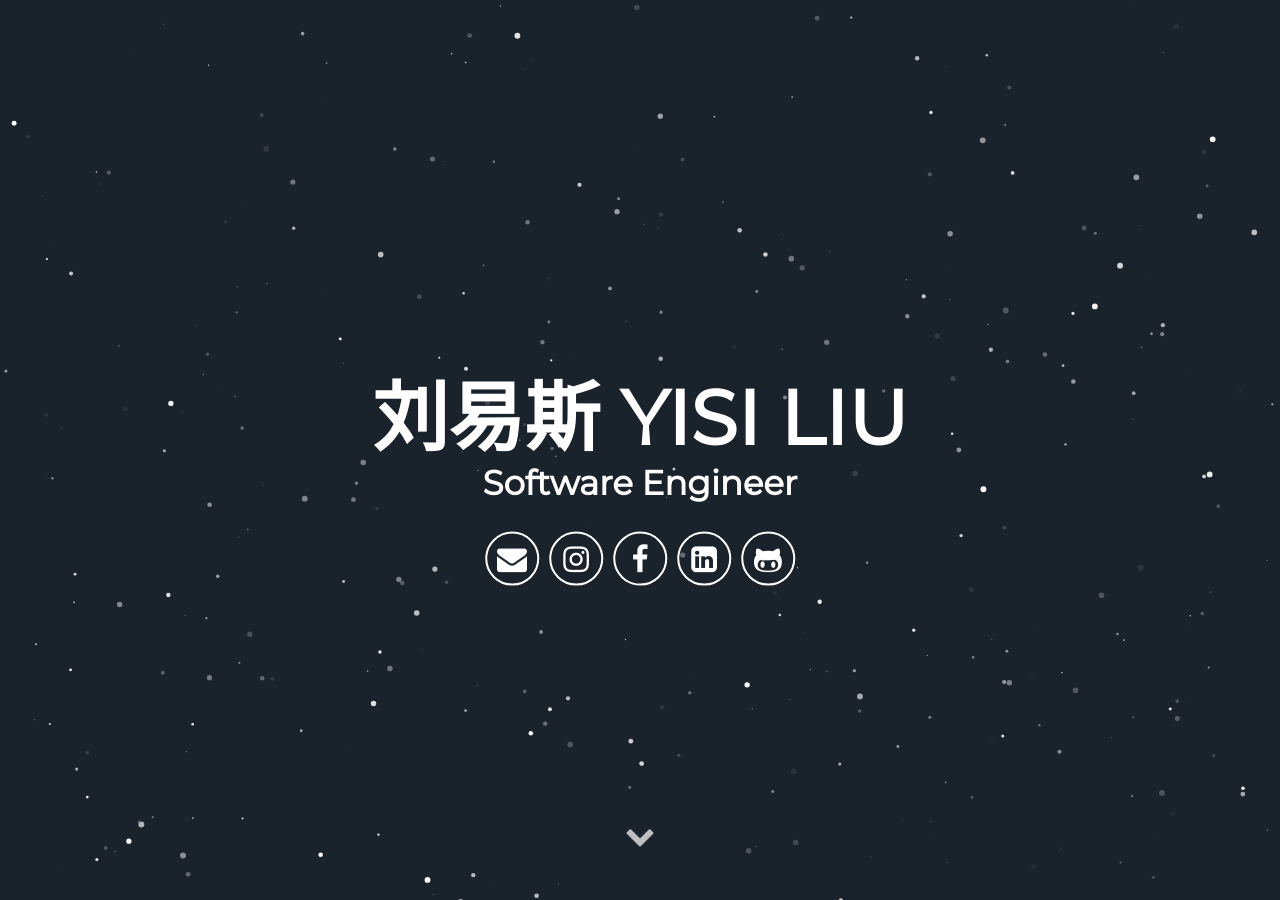
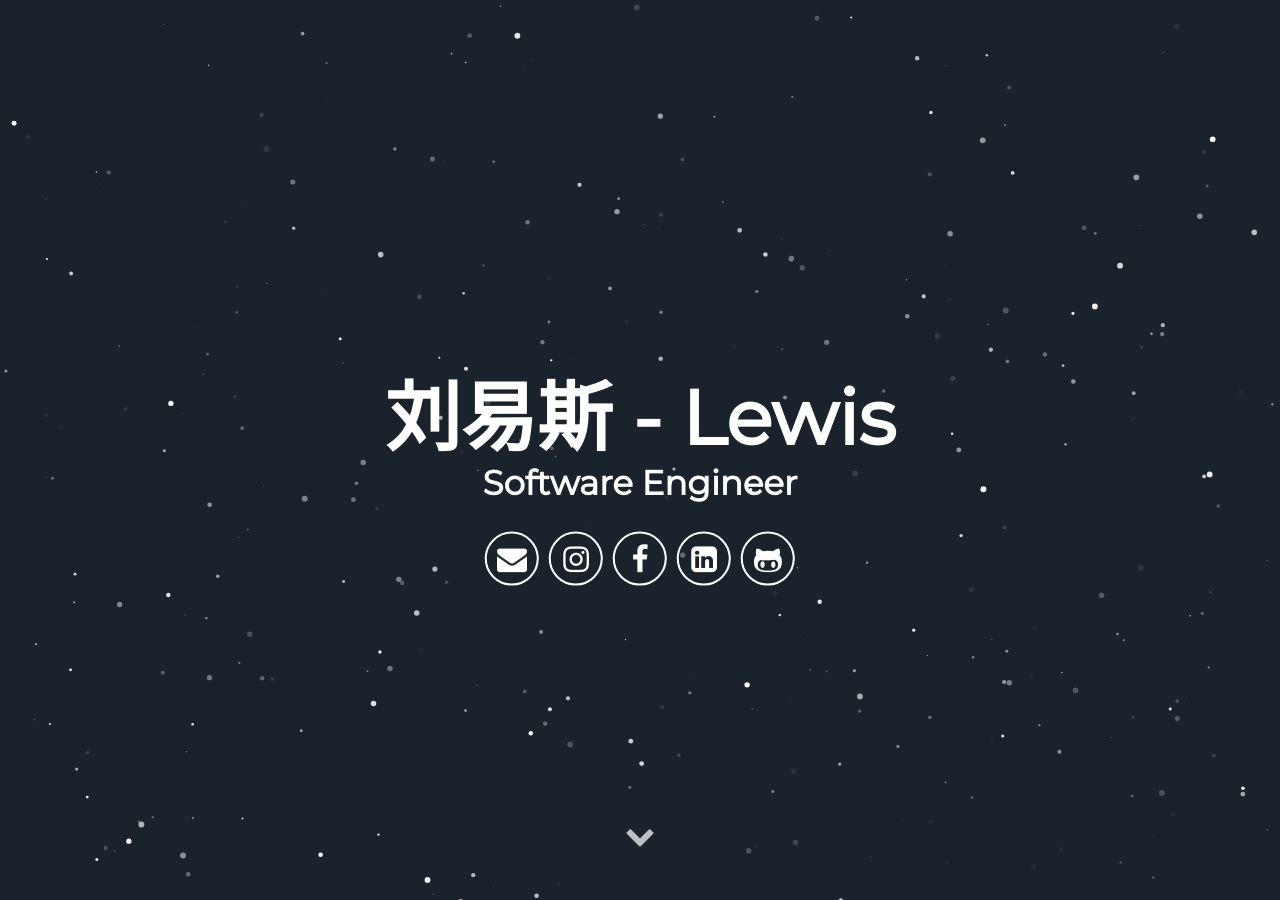
Before and after one commit to SonderEASE/SonderEASE.github.io, a Jekyll site: the page built from index.html, in a window 1280 px wide and 900 px high. Built offline with Jekyll 4.4.1, drawn with Linux system fonts in a browser that asks for light colours; some web fonts are replaced.

Commit message:
更新title

```diff
--- a/_config.yml
+++ b/_config.yml
@@ -5,7 +5,7 @@ description: 个人主页
 # url: "localhost:3000" # the base hostname & protocol for your site e.g. http://willianjusten.com.br
 
 # User settings
-username: 刘易斯 YISI LIU
+username: 刘易斯 - Lewis
 user_description: Hello~ 我是一名C++后台开发程序员, 总是希望可以不断学习,不断成长. 我认可诸如天道酬勤之类的朴素道理. 长时间的工作, 心灵和身体一样, 会感到疲惫, 觉得缺乏意义与成就感, 闲时做些笔记, 写一些东西会让我觉得舒服许多. 这是我的博客地址 <a href="https://sonderease.github.io/lewis-blog.io/" target="_blank">EASE BLOG</a>
 user_title: Software Engineer
 email: 496167612@qq.com
```
